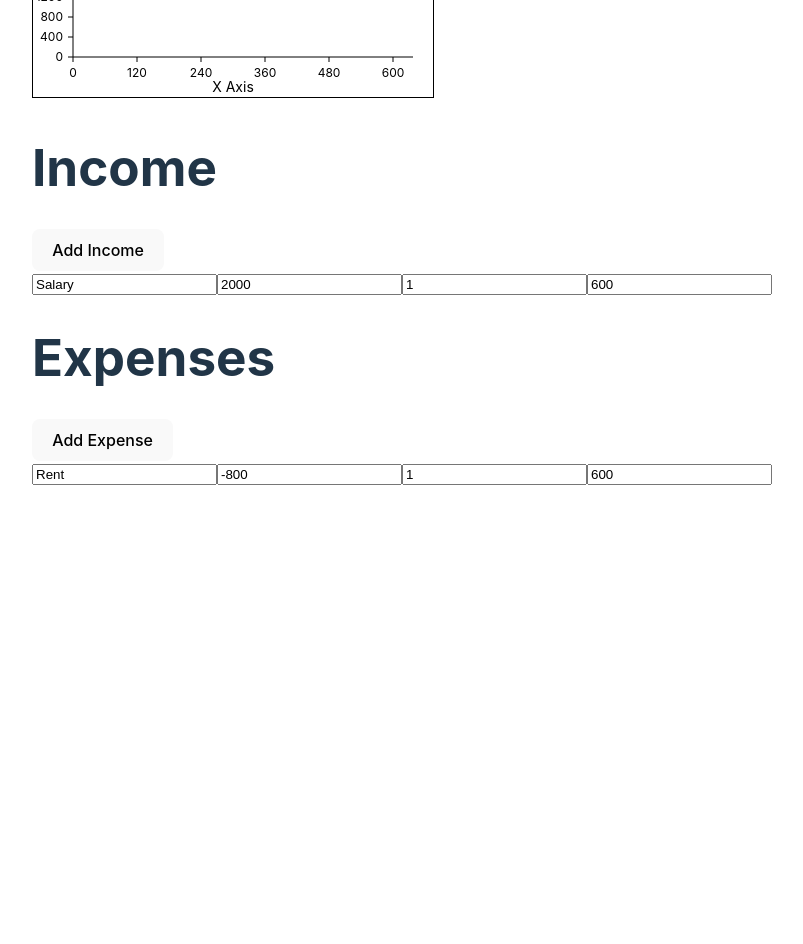
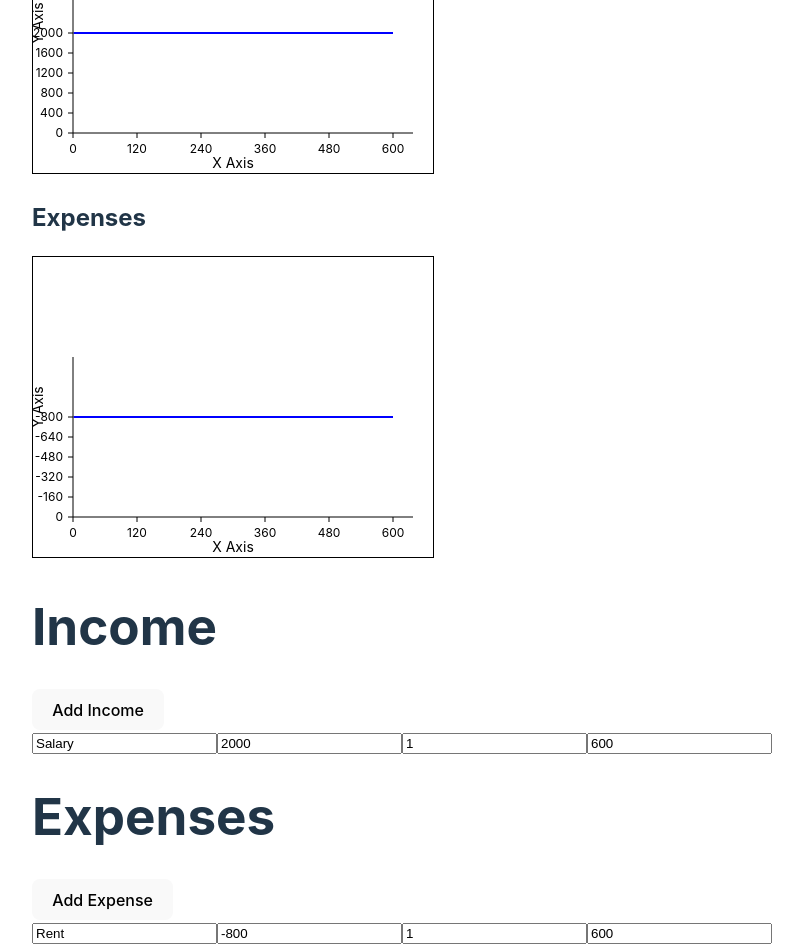
Before and after one commit to matt-chaib/fdb-frontend, a React (Vite) app: page / in a window 1280 px wide. Shown: the part 1960-2904 px from the top of the page, without its empty margins (16-819 px from the left). Before the commit the page ends 2445 px from the top, so only its background shows below. Built offline with nearby package versions, Linux system fonts and the light colour scheme.

Commit message:
add an expenses chart

```diff
--- a/src/App.tsx
+++ b/src/App.tsx
@@ -82,6 +82,12 @@ function App() {
         }
       </div>
       <div>
+        {
+          expenses.length > 0 &&
+          <TransactionsChart width={400} height={300} title="Expenses" data={FinanceCalculator.transformChartValues(totalAssets)} incomes={expenses} />
+        }
+      </div>
+      <div>
         <h1>Income</h1>
         <button onClick={handleAddIncome}>Add Income</button>
         <TransactionList transactions={incomes} onUpdate={setIncomes} />
--- a/src/components/TransactionsChart.tsx
+++ b/src/components/TransactionsChart.tsx
@@ -33,6 +33,8 @@ export const TransactionsChart: React.FC<ScatterChartProps> = ({
   }, [incomes])
 
   return (
+    <div>
+      <h2>{title}</h2>
       <svg width={width} height={height} style={{ border: "1px solid black" }}>
 
   {incomes.map((income, index) => {
@@ -88,5 +90,7 @@ export const TransactionsChart: React.FC<ScatterChartProps> = ({
     {"Y Axis"}
   </text>
 </svg>
+    </div>
+
   );
 };
```
Lines whose indentation alone changed are shown as unchanged.
